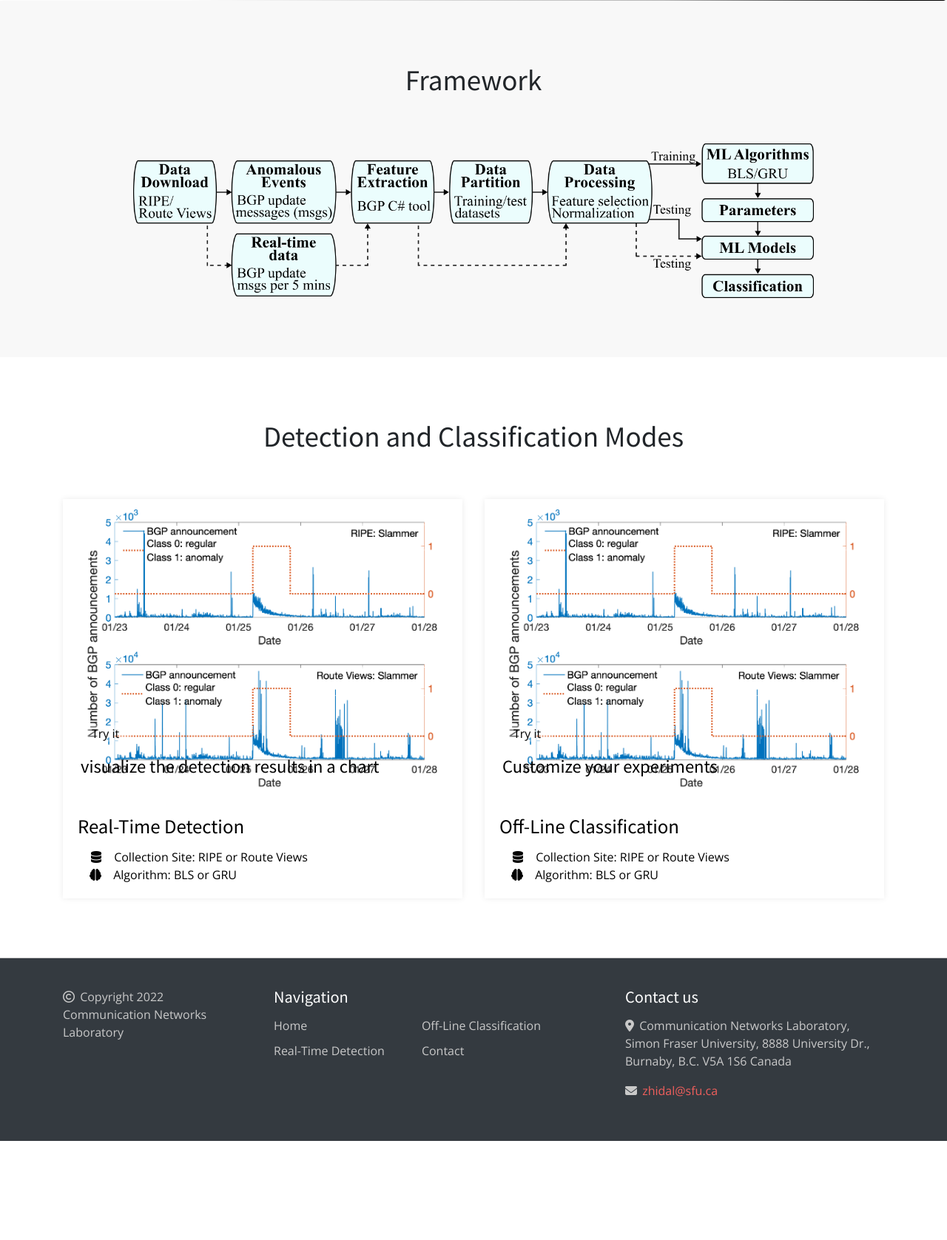
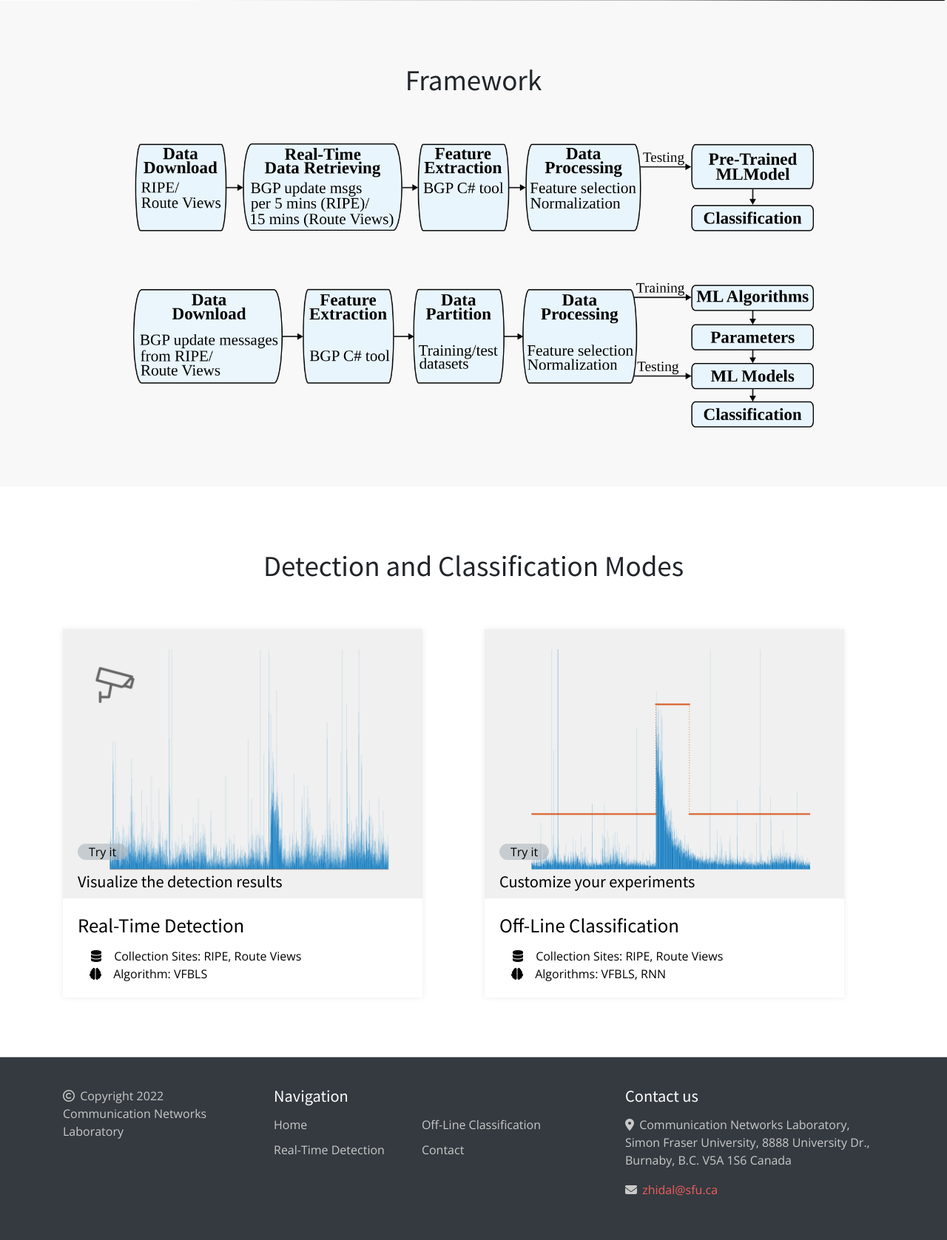
Before and after one commit to zhida-li/BGPGuard, a Flask app: page / in a window 1280 px wide. Shown: the part 555-2232 px from the top of the page at 74% size. Before the commit the page ends 2098 px from the top, so only its background shows below. Run offline with Flask 2, Linux system fonts and the light colour scheme; some libraries are stand-ins or nearby versions.

Commit message:
index done

```diff
--- a/static/css/style.css
+++ b/static/css/style.css
@@ -163,13 +163,14 @@ header .collapse {
 
 #intro_2modes .innertext {
     position: absolute;
-    bottom: 24px;
-    left: 24px;
+    bottom: 3px;
+    left: 20px;
+;
 }
 
-/* click on background */
+/* click on background, rgba(255, 255, 255, 0.3);*/
 #intro_2modes .innertext span {
-    background: rgba(255, 255, 255, 0.3);
+    background: #adb5bd9c;
     padding: 0px 15px;
     border-radius: 20px;
 }
@@ -200,6 +201,7 @@ header .collapse {
 #intro_2modes .outer {
     background: white;
     box-shadow: 0 0 8px 0 rgba(0, 0, 0, 0.08);
+    width: 90%;
 }
 
 /* intro_2modes all text in black */
--- a/static/js/echart_emit_cpu.js
+++ b/static/js/echart_emit_cpu.js
@@ -34,7 +34,7 @@ myChart.setOption({
 
     visualMap: [
         {
-            show: true,
+            show: false,
             type: 'continuous',
             seriesIndex: 0,
             min: 0,
--- a/templates/bgp_ad_offline.html
+++ b/templates/bgp_ad_offline.html
@@ -20,7 +20,7 @@ last edit: Feb. 9, 2022
                     <p>Customizing off-line experiments by specifying the collection site,
                         start and end dates and times of the anomalous event,
                         partitioning the training and test datasets,
-                        and the choice of the RNN or BLS algorithm.
+                        and the choice of the RNN or VFBLS algorithm.
                     </p>
                 </div>
             </div>
--- a/templates/bgp_ad_realtime.html
+++ b/templates/bgp_ad_realtime.html
@@ -14,7 +14,7 @@
             <div class="row">
                 <div class="col-md-10 offset-md-1 text-left">
                     <p>Real-time data retrieving and detection using the update messages collected by
-                        RIPE or Route Views and detection using pre-trained BLS models.
+                        RIPE or Route Views and detection using pre-trained VFBLS models.
                     </p>
                 </div>
             </div>
@@ -138,7 +138,7 @@
 
                     <!-- EChart placeholder: cpu-->
                     <div id="echart_cpu" class="col-md-12"
-                         style="height:250px;border:1px solid #ddd;padding:10px;"></div>
+                         style="height:220px;border:1px solid #ddd;padding:10px;"></div>
                     <!-- Data direction: Server => user, EChart JS -->
                     <script src="../static/js/echart_emit_cpu.js"></script>
                 </div>
--- a/templates/index.html
+++ b/templates/index.html
@@ -38,7 +38,7 @@ last edit: Feb. 8, 2022
 
             <div class="row">
                 <div class="col-md-10 offset-md-1">
-                    <img src="../static/img/BGPAnomalyDetect_framework.png" alt="BGPAnomalyDetect Framework">
+                    <img src="../static/img/bgpGuard_framework.png" alt="BGPAnomalyDetect Framework">
                 </div>
             </div>
         </div>
@@ -65,21 +65,22 @@ last edit: Feb. 8, 2022
                         <a href="{{ url_for('bgp_ad_realtime') }}">
                             <!-- top figure, down content, 2 div -->
                             <div class="upper">
-                                <img src="../static/img/smc2020_fig1a_ann_v4.png">
+                                <img src="../static/img/bgpGuard_index_realtime.png">
                                 <!-- words on figure -->
                                 <div class="innertext">
                                     <span>Try it</span>
-                                    <h4>visualize the detection results in a chart</h4>
+                                    <p></p>
+                                    <h5>Visualize the detection results</h5>
                                 </div>
                             </div>
                             <!-- words below figure -->
                             <div class="lower">
                                 <h3>Real-Time Detection</h3>
                                 <span style="margin-left:18px;margin-right:7px;"><i class="fas fa-database"></i></span>
-                                <span>Collection Site: RIPE or Route Views</span>
+                                <span>Collection Sites: RIPE, Route Views</span>
                                 <br>
                                 <span style="margin-left:16px;margin-right:6px;"><i class="fas fa-brain"></i></span>
-                                <span>Algorithm: BLS or GRU</span>
+                                <span>Algorithm: VFBLS</span>
                             </div>
                         </a>
                     </div>
@@ -93,21 +94,22 @@ last edit: Feb. 8, 2022
                         <a href="{{ url_for('bgp_ad_offline') }}">
                             <!-- top figure, down content, 2 div -->
                             <div class="upper">
-                                <img src="../static/img/smc2020_fig1a_ann_v4.png">
+                                <img src="../static/img/bgpGuard_index_offline.png">
                                 <!-- words on figure -->
                                 <div class="innertext">
                                     <span>Try it</span>
-                                    <h4>Customize your experiments</h4>
+                                    <p></p>
+                                    <h5>Customize your experiments</h5>
                                 </div>
                             </div>
                             <!-- words below figure -->
                             <div class="lower">
                                 <h3>Off-Line Classification</h3>
                                 <span style="margin-left:18px;margin-right:7px;"><i class="fas fa-database"></i></span>
-                                <span>Collection Site: RIPE or Route Views</span>
+                                <span>Collection Sites: RIPE, Route Views</span>
                                 <br>
                                 <span style="margin-left:16px;margin-right:6px;"><i class="fas fa-brain"></i></span>
-                                <span>Algorithm: BLS or GRU</span>
+                                <span>Algorithms: VFBLS, RNN</span>
                             </div>
                         </a>
                     </div>
```
Also changed, not shown: apps/app_realtime/data_test/DUMP_out.txt (+5 -5 lines), static/img/BGPAnomalyDetect_framework.png (deleted), static/img/bgpGuard_framework.png (added), static/img/bgpGuard_index_offline.png (added), static/img/bgpGuard_index_realtime.png (added), static/img/mainbg.png (deleted), static/img/smc2020_fig1a_ann_v4.png (deleted), static/img/smc2020_fig_architecture4_corrected.png (deleted), 1 other file.
